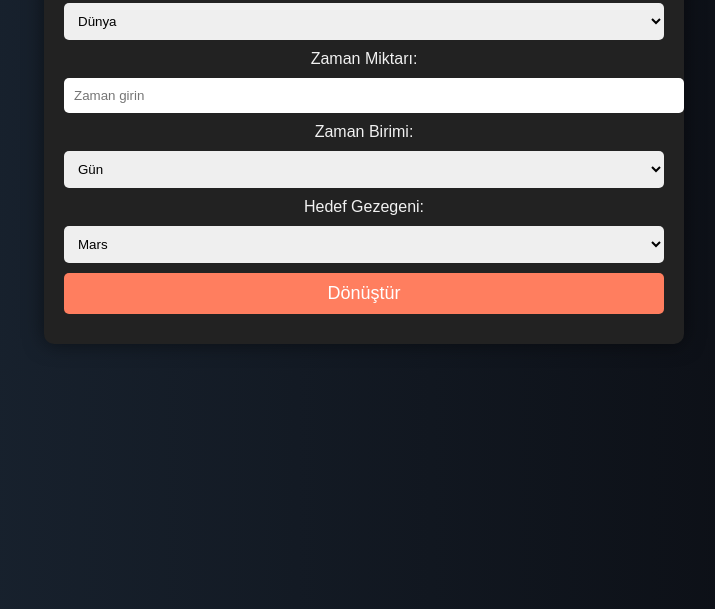
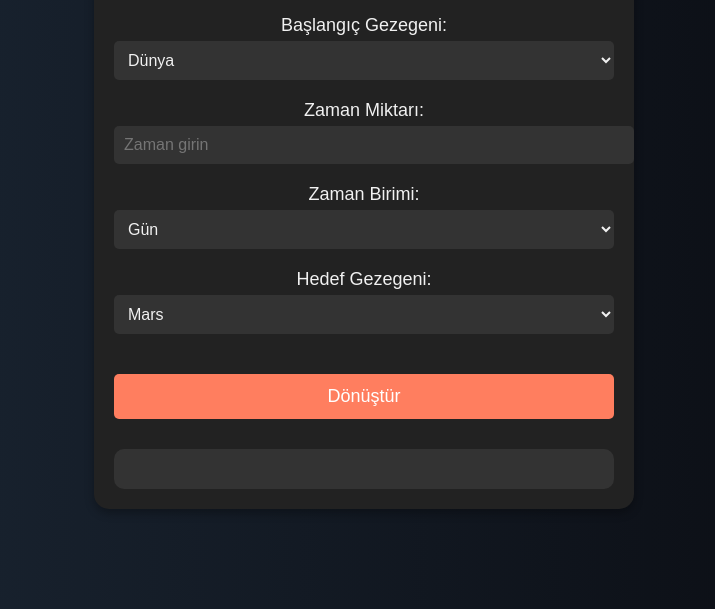
Before and after one commit to converterx/space, a plain HTML site: page index.html in a window 1280 px wide. Shown: the part 191-800 px from the top of the page, without its empty margins (276-991 px from the left). Drawn offline with Linux system fonts and the light colour scheme.

Commit message:
Update style.css

```diff
--- a/style.css
+++ b/style.css
@@ -1,52 +1,72 @@
+/* Genel stil ayarları */
 body {
-  font-family: Arial, sans-serif;
+  font-family: 'Arial', sans-serif;
   background: linear-gradient(to right, #1b2735, #090a0f);
   color: #f1f1f1;
   text-align: center;
   padding: 20px;
+  margin: 0;
 }
 
 .container {
-  max-width: 600px;
-  margin: auto;
-  background: #222;
+  max-width: 500px;
+  margin: 40px auto;
   padding: 20px;
-  border-radius: 10px;
-  box-shadow: 0 0 20px rgba(0, 0, 0, 0.5);
+  background-color: #222;
+  border-radius: 15px;
+  box-shadow: 0 4px 10px rgba(0, 0, 0, 0.3);
 }
 
 h1 {
   color: #ff7e5f;
+  margin-bottom: 30px;
 }
 
-label, select, input, button {
-  display: block;
-  width: 100%;
-  margin: 10px 0;
+/* Form grubu */
+.form-group {
+  margin-bottom: 20px;
 }
 
-input, select, button {
+label {
+  display: block;
+  font-size: 18px;
+  margin-bottom: 5px;
+  color: #f1f1f1;
+}
+
+input, select {
+  width: 100%;
   padding: 10px;
+  font-size: 16px;
   border: none;
   border-radius: 5px;
+  background: #333;
+  color: #f1f1f1;
 }
 
+/* Buton stilleri */
 button {
+  width: 100%;
+  padding: 12px;
+  font-size: 18px;
+  color: white;
   background-color: #ff7e5f;
-  color: white;
-  font-size: 18px;
+  border: none;
+  border-radius: 5px;
   cursor: pointer;
+  margin-top: 20px;
 }
 
 button:hover {
   background-color: #e86652;
 }
 
-ul {
-  list-style: none;
-  padding: 0;
+/* Çıktı alanı */
+.output {
+  margin-top: 30px;
+  padding: 20px;
+  background: #333;
+  border-radius: 10px;
+  font-size: 18px;
+  color: #f1f1f1;
 }
-
-li {
-  margin-bottom: 15px;
-}
```
